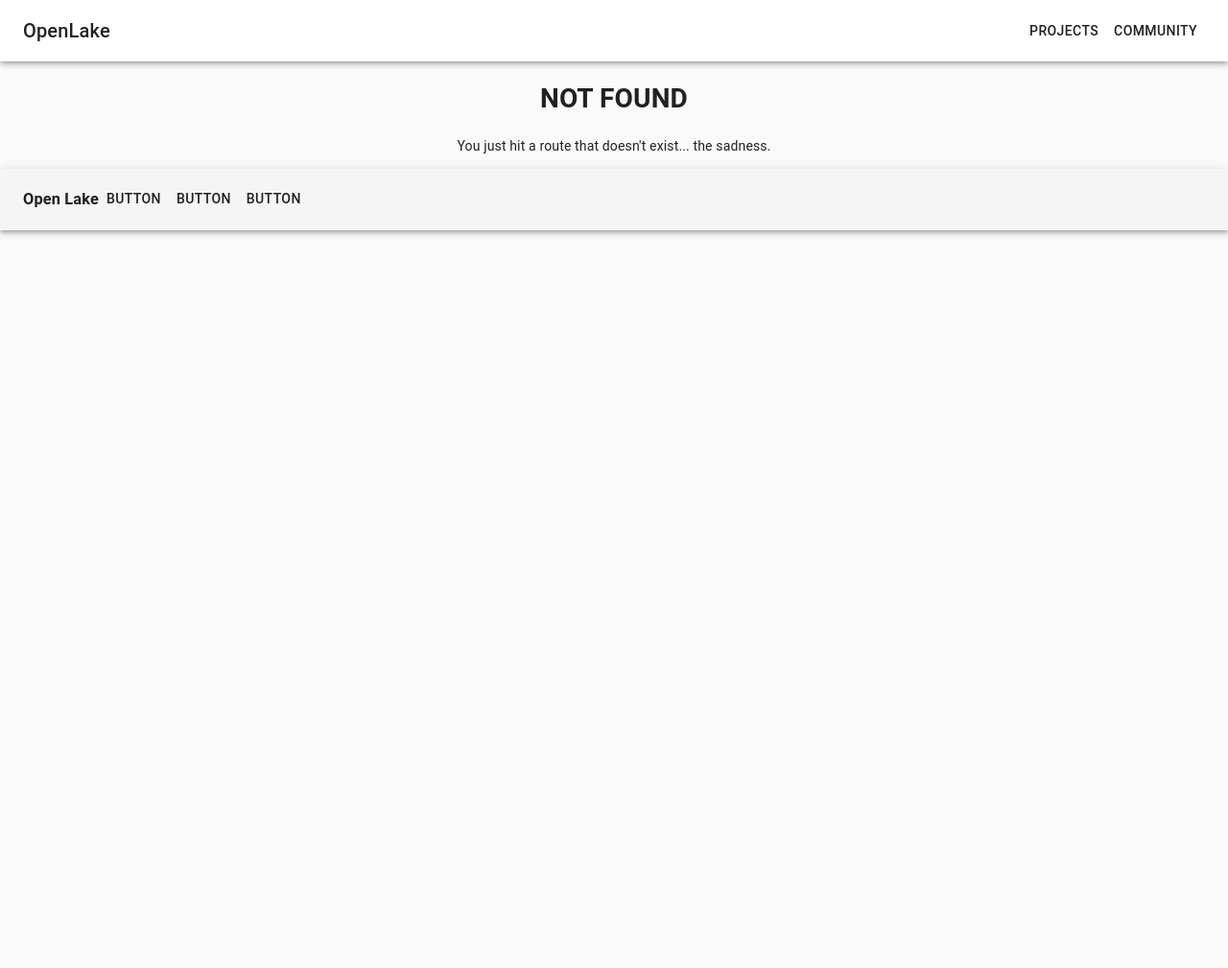
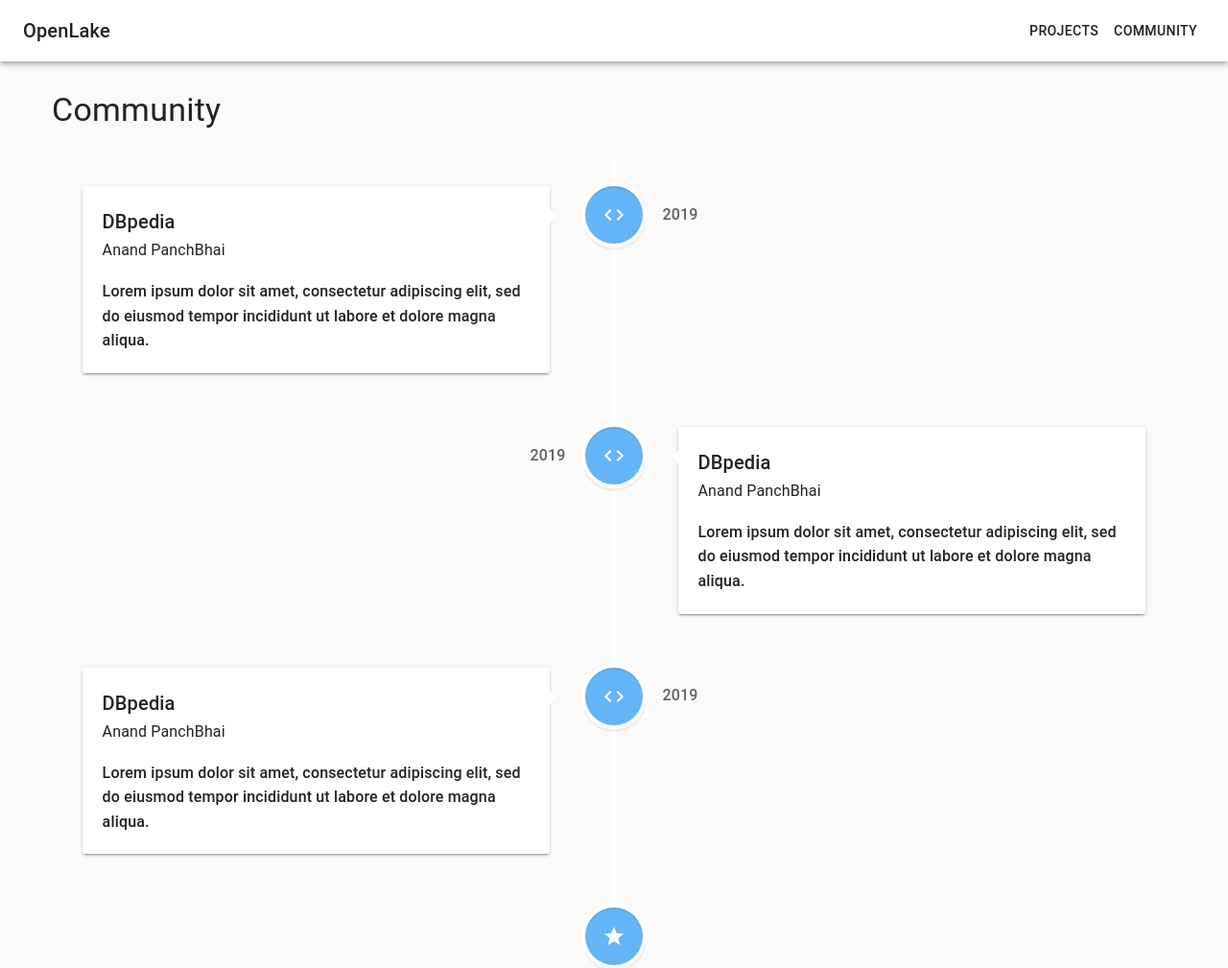
Before and after one commit to chaitanyabisht/openlake-website, a Gatsby site: page /community in a window 1280 px wide. Before the commit this address had no page. Shown: the top 1009 px of the page at 96% size. Before the commit the page ends 800 px from the top, so only its background shows below. Built offline with nearby package versions, Linux system fonts and the light colour scheme; Gatsby itself is replaced by a stand-in of ours.

Commit message:
add community page - add eslint config

```diff
--- a/package.json
+++ b/package.json
@@ -20,10 +20,14 @@
     "prop-types": "^15.7.2",
     "react": "^16.12.0",
     "react-dom": "^16.12.0",
-    "react-helmet": "^6.0.0"
+    "react-helmet": "^6.0.0",
+    "react-vertical-timeline-component": "^2.6.2"
   },
   "devDependencies": {
     "prettier": "2.0.5"
+  },
+  "eslintConfig": {
+    "extends": "react-app"
   },
   "keywords": [
     "gatsby"
--- /dev/null
+++ b/src/components/TimeLineItem.js
@@ -0,0 +1,48 @@
+import React from 'react';
+import PropTypes from 'prop-types';
+
+import { VerticalTimelineElement } from 'react-vertical-timeline-component';
+import 'react-vertical-timeline-component/style.min.css';
+
+import { useTheme, Typography } from '@material-ui/core';
+import { Code } from '@material-ui/icons';
+
+const TimeLineItem = ({ orgName, contributor, content, date }) => {
+  const { palette, shadows } = useTheme();
+
+  return (
+    <VerticalTimelineElement
+      className="vertical-timeline-element--work"
+      contentArrowStyle={{
+        borderRight: `7px solid  ${palette.background.paper}`,
+      }}
+      contentStyle={{
+        backgroundColor: palette.background.paper,
+        boxShadow: shadows[2],
+      }}
+      date={date}
+      iconStyle={{ background: palette.primary[palette.type], color: '#fff' }}
+      icon={<Code />}
+    >
+      <Typography variant="h6" className="vertical-timeline-element-title">
+        {orgName}
+      </Typography>
+      <Typography
+        variant="subtitle1"
+        className="vertical-timeline-element-subtitle"
+      >
+        {contributor}
+      </Typography>
+      <Typography variant="body1">{content}</Typography>
+    </VerticalTimelineElement>
+  );
+};
+
+TimeLineItem.propTypes = {
+  orgName: PropTypes.string,
+  contributor: PropTypes.string,
+  content: PropTypes.string,
+  date: PropTypes.string,
+};
+
+export default TimeLineItem;
--- a/src/components/layout.js
+++ b/src/components/layout.js
@@ -27,17 +27,9 @@
 
   return (
     <>
-      {/* <CssBaseline /> */}
       <Header siteTitle={data.site.siteMetadata.title} />
 
-      <div
-        style={{
-          margin: `0 auto`,
-          textAlign: 'center',
-        }}
-      >
-        <main>{children}</main>
-      </div>
+      <main>{children}</main>
 
       <AppBar position="static" color="default">
         <Toolbar>
--- /dev/null
+++ b/src/pages/community.js
@@ -0,0 +1,64 @@
+import React from 'react';
+import { Link } from 'gatsby';
+
+import Layout from '../components/layout';
+import SEO from '../components/seo';
+import TimeLineItem from '../components/TimeLineItem';
+
+import {
+  VerticalTimeline,
+  VerticalTimelineElement,
+} from 'react-vertical-timeline-component';
+import 'react-vertical-timeline-component/style.min.css';
+
+import { Star } from '@material-ui/icons';
+import { useTheme, Typography, Container } from '@material-ui/core';
+
+const lorem =
+  'Lorem ipsum dolor sit amet, consectetur adipiscing elit, sed do eiusmod tempor incididunt ut labore et dolore magna aliqua.';
+
+const CommunityPage = () => {
+  const { palette, shadows } = useTheme();
+
+  return (
+    <Layout>
+      <SEO title="Community" />
+
+      <Container>
+        <Typography variant="h4" component="h2" style={{ margin: 30 }}>
+          Community
+        </Typography>
+
+        <VerticalTimeline>
+          <TimeLineItem
+            orgName="DBpedia"
+            contributor="Anand PanchBhai"
+            content={lorem}
+            date="2019"
+          />
+          <TimeLineItem
+            orgName="DBpedia"
+            contributor="Anand PanchBhai"
+            content={lorem}
+            date="2019"
+          />
+          <TimeLineItem
+            orgName="DBpedia"
+            contributor="Anand PanchBhai"
+            content={lorem}
+            date="2019"
+          />
+          <VerticalTimelineElement
+            iconStyle={{
+              background: palette.primary[palette.type],
+              color: '#fff',
+            }}
+            icon={<Star />}
+          />
+        </VerticalTimeline>
+      </Container>
+    </Layout>
+  );
+};
+
+export default CommunityPage;
```
Also changed, not shown: 1 other file.
